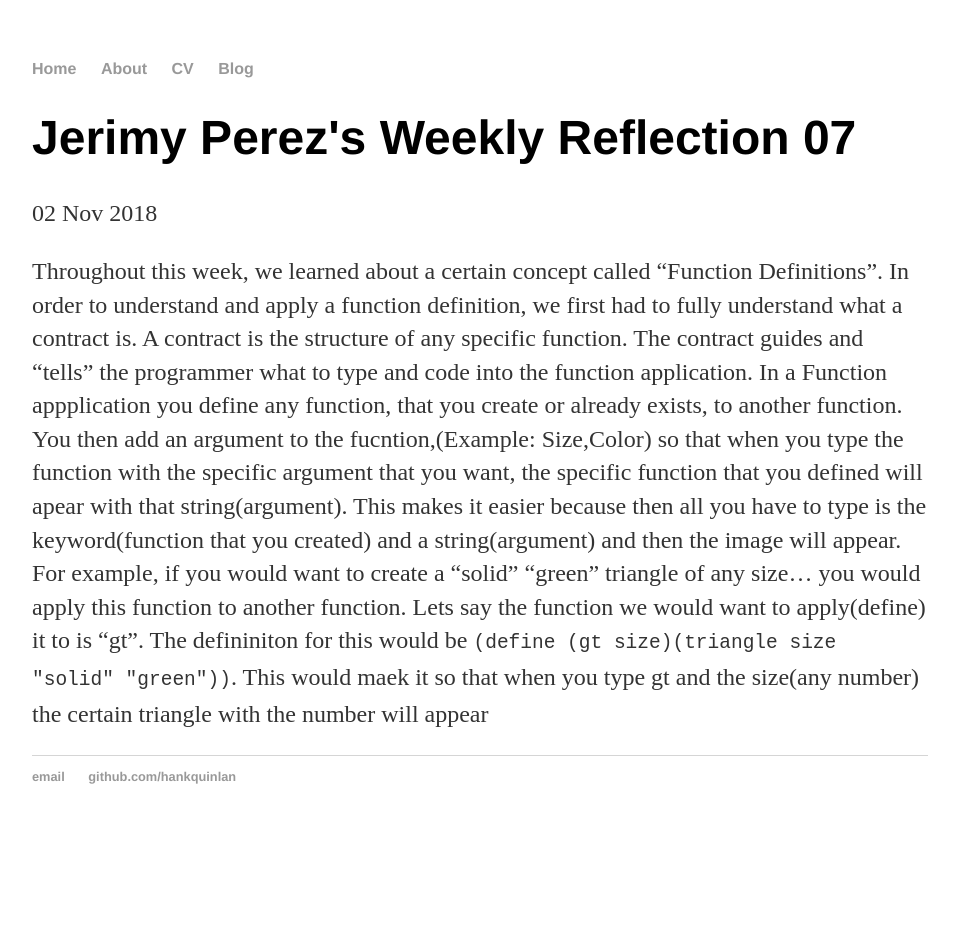
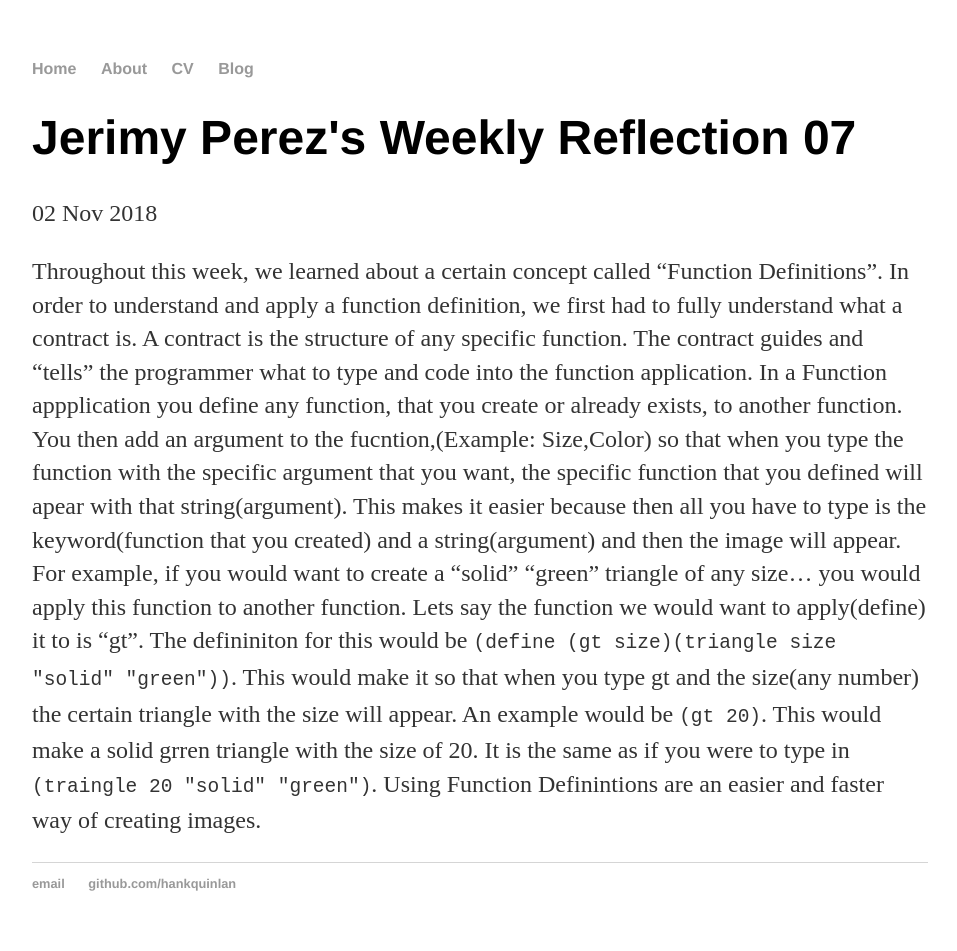
Before and after one commit to Jerimyp1996/Jerimyp1996.github.io, a Jekyll site: the page built from _posts/2018-11-2-weekly-reflection-07.md, in a window 1280 px wide. Shown: the whole page, without its empty margins (160-1117 px from the left). Built offline with Jekyll 4.4.1, drawn with Linux system fonts in a browser that asks for light colours; before the commit the page ends 900 px from its top, so only the background shows below that.

Commit message:
Update 2018-11-2-weekly-reflection-07.md

````diff
--- a/_posts/2018-11-2-weekly-reflection-07.md
+++ b/_posts/2018-11-2-weekly-reflection-07.md
@@ -4,4 +4,4 @@ title: Jerimy Perez's Weekly Reflection 07
 date: 2018-11-2
 ---
 
-Throughout this week, we learned about a certain concept called "Function Definitions". In order to understand and apply a function definition, we first had to fully understand what a contract is. A contract is the structure of any specific function. The contract guides and "tells" the programmer what to type and code into the function application. In a Function appplication you define any function, that you create or already exists, to another function. You then add an argument to the fucntion,(Example: Size,Color) so that when you type the function with the specific argument that you want, the specific function that you defined will apear with that string(argument). This makes it easier because then all you have to type is the keyword(function that you created) and a string(argument) and then the image will appear. For example, if you would want to create a "solid" "green" triangle of any size... you would apply this function to another function. Lets say the function we would want to apply(define) it to is "gt". The defininiton for this would be ```(define (gt size)(triangle size "solid" "green"))```. This would maek it so that when you type gt and the size(any number) the certain triangle with the number will appear
+Throughout this week, we learned about a certain concept called "Function Definitions". In order to understand and apply a function definition, we first had to fully understand what a contract is. A contract is the structure of any specific function. The contract guides and "tells" the programmer what to type and code into the function application. In a Function appplication you define any function, that you create or already exists, to another function. You then add an argument to the fucntion,(Example: Size,Color) so that when you type the function with the specific argument that you want, the specific function that you defined will apear with that string(argument). This makes it easier because then all you have to type is the keyword(function that you created) and a string(argument) and then the image will appear. For example, if you would want to create a "solid" "green" triangle of any size... you would apply this function to another function. Lets say the function we would want to apply(define) it to is "gt". The defininiton for this would be ```(define (gt size)(triangle size "solid" "green"))```. This would make it so that when you type gt and the size(any number) the certain triangle with the size will appear. An example would be ```(gt 20)```. This would make a solid grren triangle with the size of 20. It is the same as if you were to type in ```(traingle 20 "solid" "green")```. Using Function Definintions are an easier and faster way of creating images.
````
